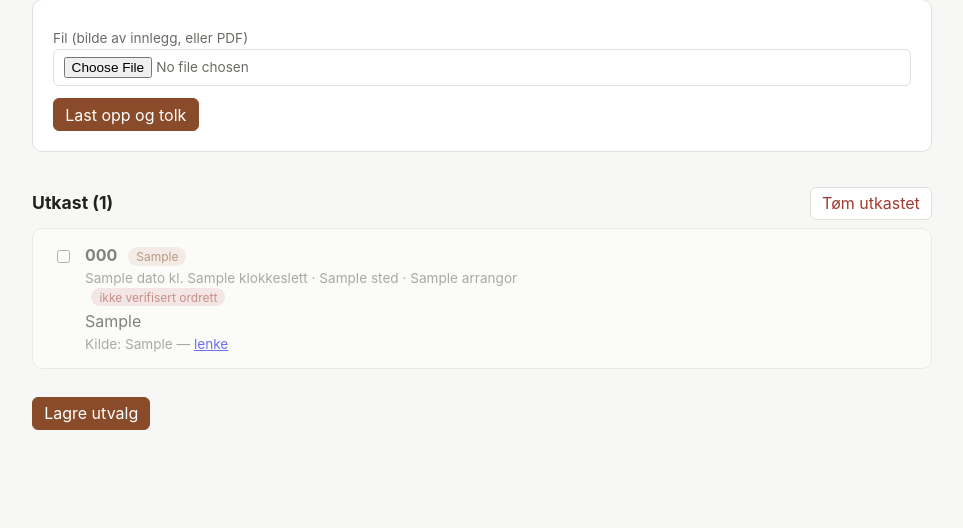
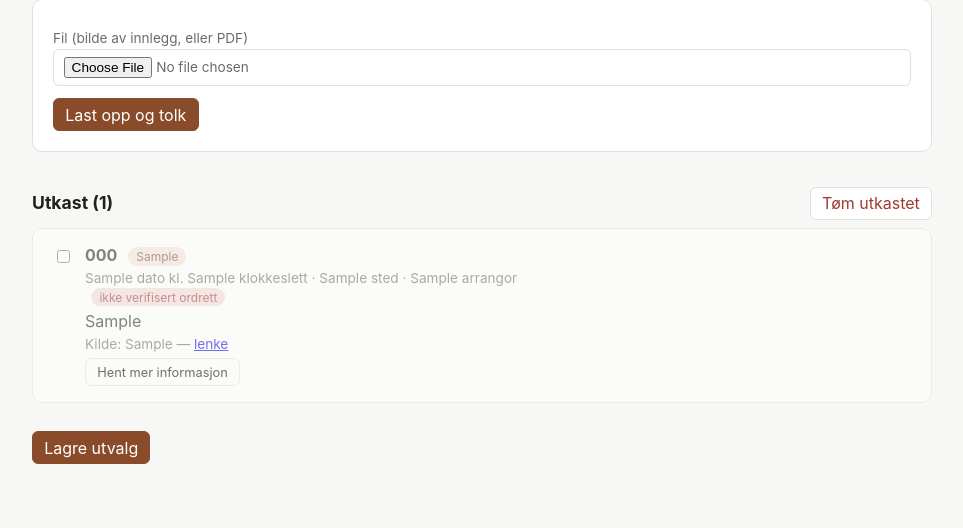
Before and after one commit to fgjestad/vibecoding, a FastAPI app: template app/templates/innhosting.html in a window 1280 px wide. Shown: the part 770-1298 px from the top of the page, without its empty margins (158-1121 px from the left). Before the commit the page ends 1200 px from the top, so only its background shows below. Run offline with FastAPI, Linux system fonts and the light colour scheme; the template is opened without the code that fills it: most values are stand-ins (such as "Sample title", 1, 10 or a date in 2020).

Commit message:
Add files via upload

```diff
--- a/app/templates/innhosting.html
+++ b/app/templates/innhosting.html
@@ -103,7 +103,7 @@
                 <strong>{{ a.tittel }}</strong>
                 <span class="tag">{{ a.geografisk_relevans }}</span>
                 {% if a.forhandsvalgt_bort %}
-                  <span class="tag tag-advarsel">fjernet forrige uke</span>
+                  <span class="tag tag-advarsel">Tidligere deaktivert</span>
                 {% endif %}
                 <div class="meta">
                   {{ a.dato }}{% if a.klokkeslett %} kl. {{ a.klokkeslett }}{% endif %} · {{ a.sted }}
@@ -119,6 +119,19 @@
                   Kilde: {{ a.kilde_type }}
                   {% if a.kilde_url %} — <a href="{{ a.kilde_url }}" target="_blank" rel="noopener">lenke</a>{% endif %}
                 </div>
+                {% if a.kilde_url %}
+                  <div style="margin-top: 0.4rem;">
+                    <button
+                      type="submit"
+                      formaction="/innhosting/{{ a.id }}/hent-mer"
+                      formmethod="post"
+                      class="hent-mer-knapp"
+                      style="font-size: 0.8rem;"
+                    >
+                      Hent mer informasjon
+                    </button>
+                  </div>
+                {% endif %}
               </div>
             </label>
           </div>
@@ -126,6 +139,17 @@
         <button type="submit" class="primær" style="margin-top: 1rem;">Lagre utvalg</button>
       </form>
     {% endif %}
+    <script>
+      document.querySelectorAll(".hent-mer-knapp").forEach(function (knapp) {
+        knapp.addEventListener("click", function (event) {
+          // Knappen ligger inni en <label> knyttet til avkrysningsboksen — hindre at
+          // klikket også krysser av/av arrangementet.
+          event.stopPropagation();
+          knapp.disabled = true;
+          knapp.innerHTML = '<span class="spinner"></span> Henter …';
+        });
+      });
+    </script>
   </main>
 </body>
 </html>
```
